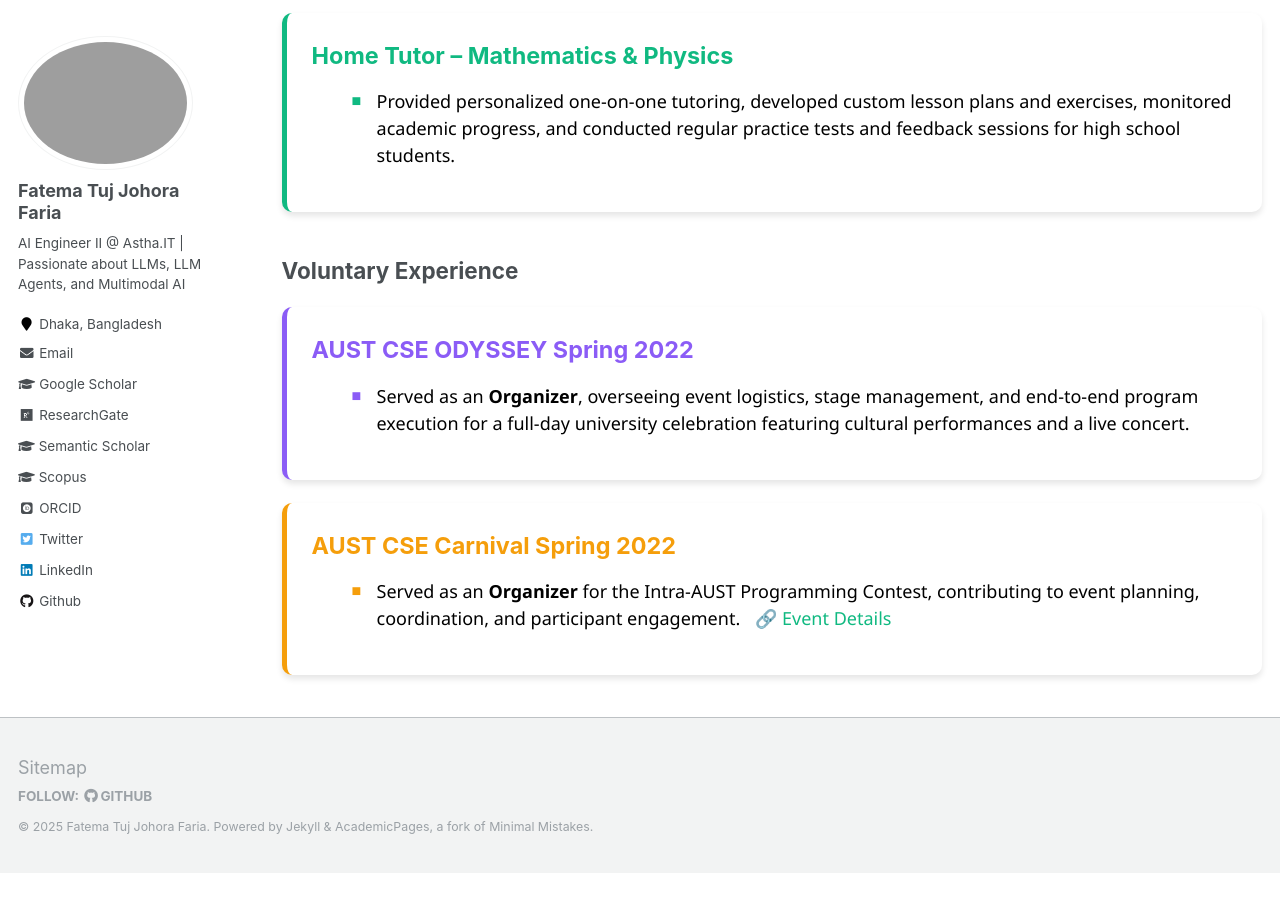
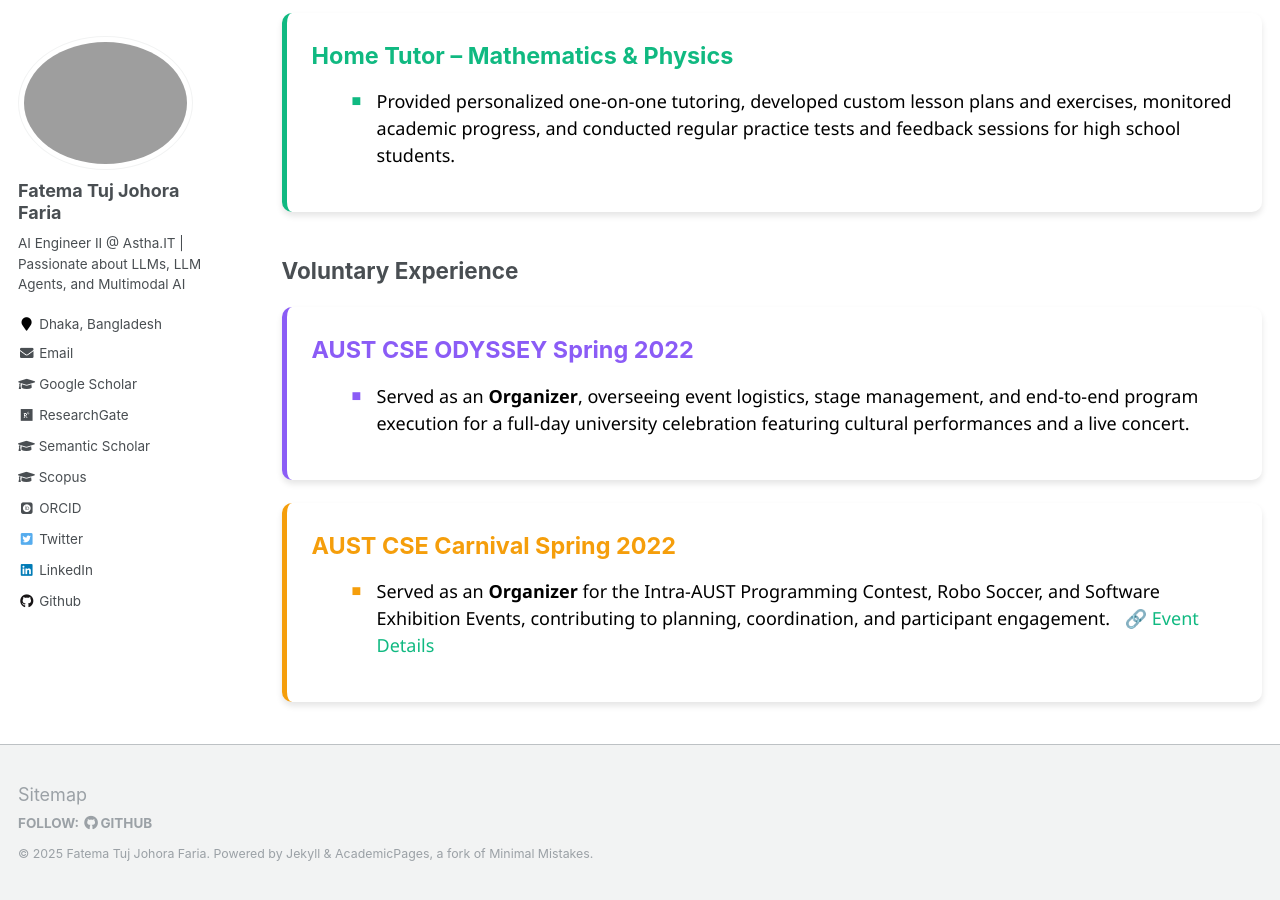
Before and after one commit to fatemafaria142/fatemafaria142.github.io, a Jekyll site: the page built from _pages/Services.md, in a window 1280 px wide and 900 px high, scrolled down 597 px. Built offline with Jekyll 4.4.1, drawn with Linux system fonts in a browser that asks for light colours; some web fonts are replaced; before the commit the page ends 1470 px from its top, so only the background shows below that.

Commit message:
Update Services

```diff
--- a/_pages/Services.md
+++ b/_pages/Services.md
@@ -76,7 +76,7 @@ title: ""
     <ul style="font-family: 'Segoe UI', sans-serif; color: black; margin-top: 15px;">
       <li style="margin-bottom: 12px; list-style-type: none; position: relative; padding-left: 25px;">
         <span style="position: absolute; left: 0; color: #f59e0b; font-size: 0.9em;">■</span>
-        Served as an <b>Organizer</b> for the Intra-AUST Programming Contest, contributing to event planning, coordination, and participant engagement.
+        Served as an <b>Organizer</b> for the Intra-AUST Programming Contest, Robo Soccer, and Software Exhibition Events, contributing to planning, coordination, and participant engagement.
         <a href="https://www.aust.edu/cse/departmental_activities/1643" style="color: #10b981; text-decoration: none; margin-left: 10px;"><span style="font-family: 'Font Awesome 5 Free'; font-weight: 900;">🔗</span> Event Details</a>
       </li>
     </ul>
```
